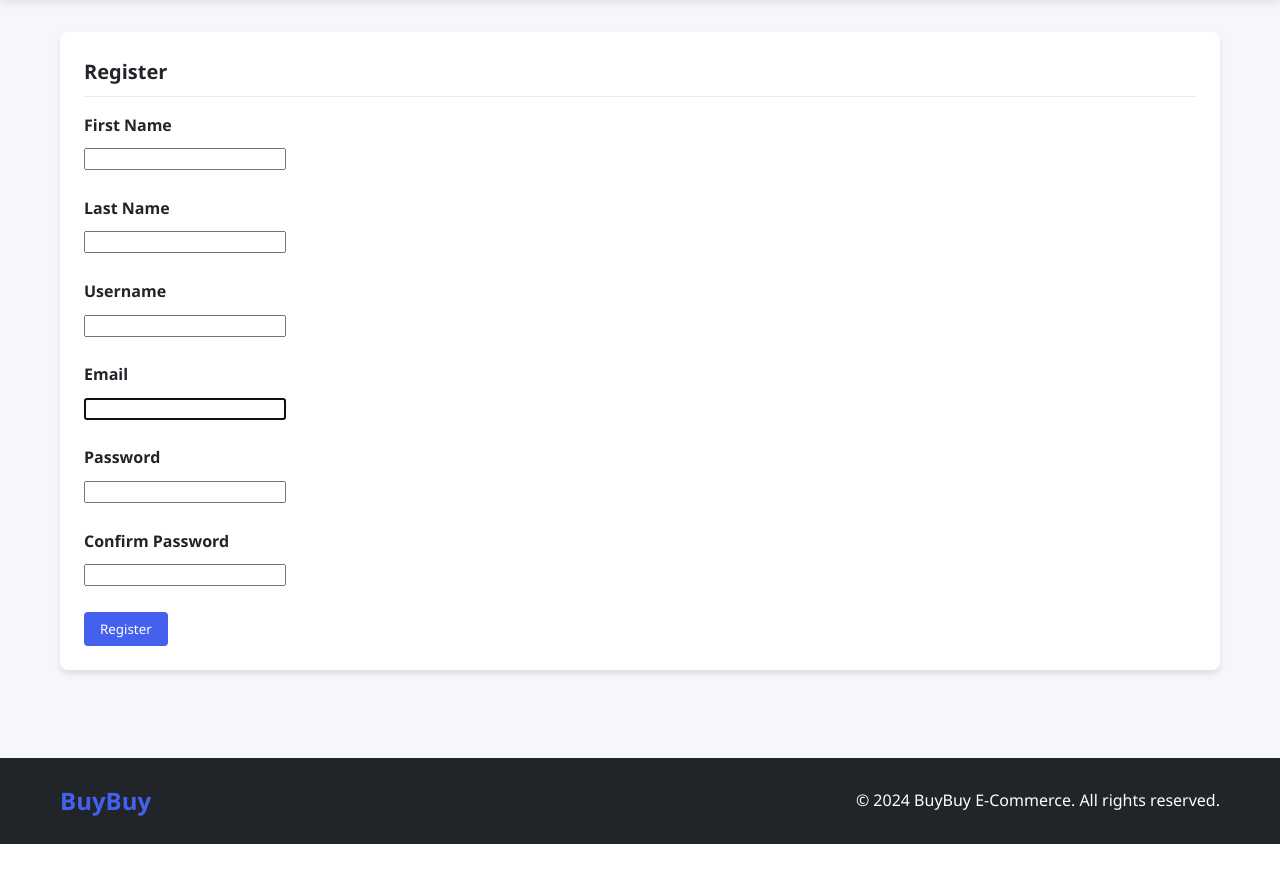
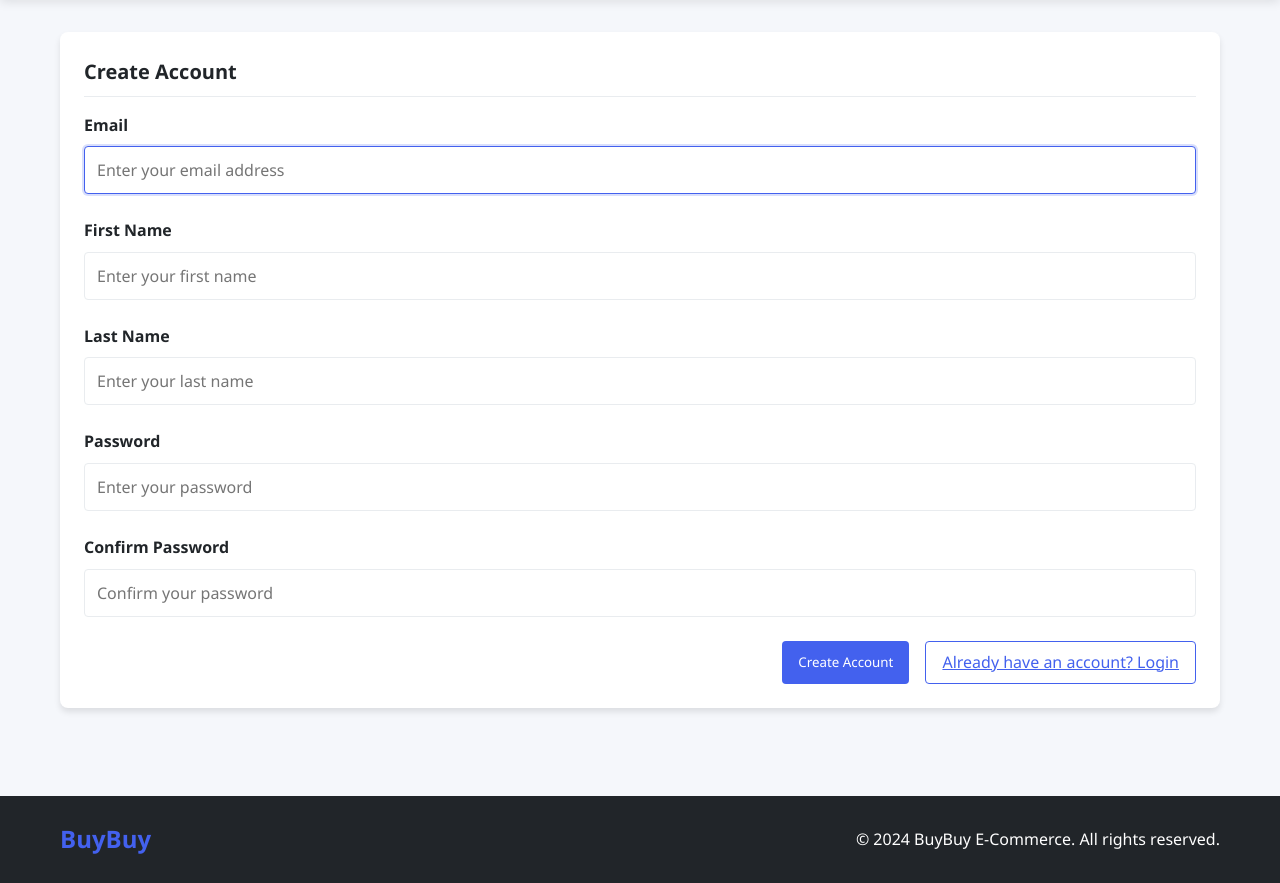
Before and after one commit to khaledkhedr18/BuyBuy, a Django app: template frontend/templates/register.html in a window 1280 px wide. Shown: the part 76-959 px from the top of the page. Before the commit the page ends 920 px from the top, so only its background shows below. Run offline with Django 4.2, Linux system fonts and the light colour scheme; the template is opened without the code that fills it: values that come from a table or form of the project are taken from there, others are empty.

Commit message:
Add custom email-based authentication forms and registration system
Co-authored-by: khaledkhedr18 <129236755+khaledkhedr18@users.noreply.github.com>

```diff
--- a/backend/authentication/forms.py
+++ b/backend/authentication/forms.py
@@ -1,13 +1,107 @@
+"""
+Custom forms for authentication.
+"""
+
 from django import forms
-from django.contrib.auth.forms import UserCreationForm
+from django.contrib.auth import authenticate
+from django.contrib.auth.forms import AuthenticationForm, UserCreationForm
 from django.contrib.auth import get_user_model
 from .models import User
 
-# User = get_user_model()
+
+class EmailAuthenticationForm(AuthenticationForm):
+    """
+    Custom authentication form that uses email instead of username.
+    """
+    username = forms.EmailField(
+        label="Email",
+        max_length=254,
+        widget=forms.EmailInput(attrs={
+            'class': 'form-control',
+            'placeholder': 'Enter your email address'
+        })
+    )
+
+    password = forms.CharField(
+        label="Password",
+        widget=forms.PasswordInput(attrs={
+            'class': 'form-control',
+            'placeholder': 'Enter your password'
+        })
+    )
+
+    def clean(self):
+        email = self.cleaned_data.get('username')
+        password = self.cleaned_data.get('password')
+
+        if email is not None and password:
+            self.user_cache = authenticate(
+                self.request,
+                username=email,
+                password=password
+            )
+            if self.user_cache is None:
+                raise forms.ValidationError(
+                    "Please enter a correct email and password. Note that both fields may be case-sensitive.",
+                    code='invalid_login',
+                )
+            else:
+                self.confirm_login_allowed(self.user_cache)
+
+        return self.cleaned_data
+
 
 class CustomUserCreationForm(UserCreationForm):
-    email = forms.EmailField(required=True)
+    """
+    Custom user creation form for email-based registration.
+    """
+    email = forms.EmailField(
+        required=True,
+        widget=forms.EmailInput(attrs={
+            'class': 'form-control',
+            'placeholder': 'Enter your email address'
+        })
+    )
+
+    first_name = forms.CharField(
+        max_length=30,
+        required=True,
+        widget=forms.TextInput(attrs={
+            'class': 'form-control',
+            'placeholder': 'Enter your first name'
+        })
+    )
+
+    last_name = forms.CharField(
+        max_length=30,
+        required=True,
+        widget=forms.TextInput(attrs={
+            'class': 'form-control',
+            'placeholder': 'Enter your last name'
+        })
+    )
 
     class Meta:
         model = User
-        fields = ("email", "username", "first_name", "last_name", "password1", "password2")
+        fields = ('email', 'first_name', 'last_name', 'password1', 'password2')
+
+    def __init__(self, *args, **kwargs):
+        super().__init__(*args, **kwargs)
+        self.fields['password1'].widget.attrs.update({
+            'class': 'form-control',
+            'placeholder': 'Enter your password'
+        })
+        self.fields['password2'].widget.attrs.update({
+            'class': 'form-control',
+            'placeholder': 'Confirm your password'
+        })
+
+    def save(self, commit=True):
+        user = super().save(commit=False)
+        user.email = self.cleaned_data['email']
+        user.first_name = self.cleaned_data['first_name']
+        user.last_name = self.cleaned_data['last_name']
+        user.username = self.cleaned_data['email']  # Use email as username
+        if commit:
+            user.save()
+        return user
--- a/frontend/templates/register.html
+++ b/frontend/templates/register.html
@@ -2,49 +2,50 @@
 {% block title %}Register | BuyBuy{% endblock %}
 {% block content %}
 <div class="card">
-  <div class="card-header"><h2 class="card-title">Register</h2></div>
+  <div class="card-header">
+    <h2 class="card-title">Create Account</h2>
+  </div>
   <div class="card-body">
     <form method="post" action="{% url 'authentication:register' %}">
       {% csrf_token %}
-      {{ form.non_field_errors }}
+      {% if form.non_field_errors %}
+        <div class="alert alert-error">{{ form.non_field_errors }}</div>
+      {% endif %}
 
-      <div class="form-group mb-3">
+      <div class="form-group">
+        <label class="form-label">Email</label>
+        {{ form.email }}
+        {% if form.email.errors %}<div class="form-errors">{{ form.email.errors }}</div>{% endif %}
+      </div>
+
+      <div class="form-group">
         <label class="form-label">First Name</label>
         {{ form.first_name }}
-        {{ form.first_name.errors }}
+        {% if form.first_name.errors %}<div class="form-errors">{{ form.first_name.errors }}</div>{% endif %}
       </div>
 
-      <div class="form-group mb-3">
+      <div class="form-group">
         <label class="form-label">Last Name</label>
         {{ form.last_name }}
-        {{ form.last_name.errors }}
+        {% if form.last_name.errors %}<div class="form-errors">{{ form.last_name.errors }}</div>{% endif %}
       </div>
 
-      <div class="form-group mb-3">
-        <label class="form-label">Username</label>
-        {{ form.username }}
-        {{ form.username.errors }}
+      <div class="form-group">
+        <label class="form-label">Password</label>
+        {{ form.password1 }}
+        {% if form.password1.errors %}<div class="form-errors">{{ form.password1.errors }}</div>{% endif %}
       </div>
 
-      <div class="form-group mb-3">
-        <label class="form-label">Email</label>
-        {{ form.email }}
-        {{ form.email.errors }}
+      <div class="form-group">
+        <label class="form-label">Confirm Password</label>
+        {{ form.password2 }}
+        {% if form.password2.errors %}<div class="form-errors">{{ form.password2.errors }}</div>{% endif %}
       </div>
 
-      <div class="form-group mb-3">
-        <label class="form-label">Password</label>
-        {{ form.password1 }}
-        {{ form.password1.errors }}
+      <div class="form-actions">
+        <button type="submit" class="btn btn-primary">Create Account</button>
+        <a href="{% url 'authentication:login' %}" class="btn btn-outline">Already have an account? Login</a>
       </div>
-
-      <div class="form-group mb-3">
-        <label class="form-label">Confirm Password</label>
-        {{ form.password2 }}
-        {{ form.password2.errors }}
-      </div>
-
-      <button type="submit" class="btn btn-primary">Register</button>
     </form>
   </div>
 </div>
```
Also changed, not shown: backend/authentication/views.py (+12 -2 lines), 1 other file.
